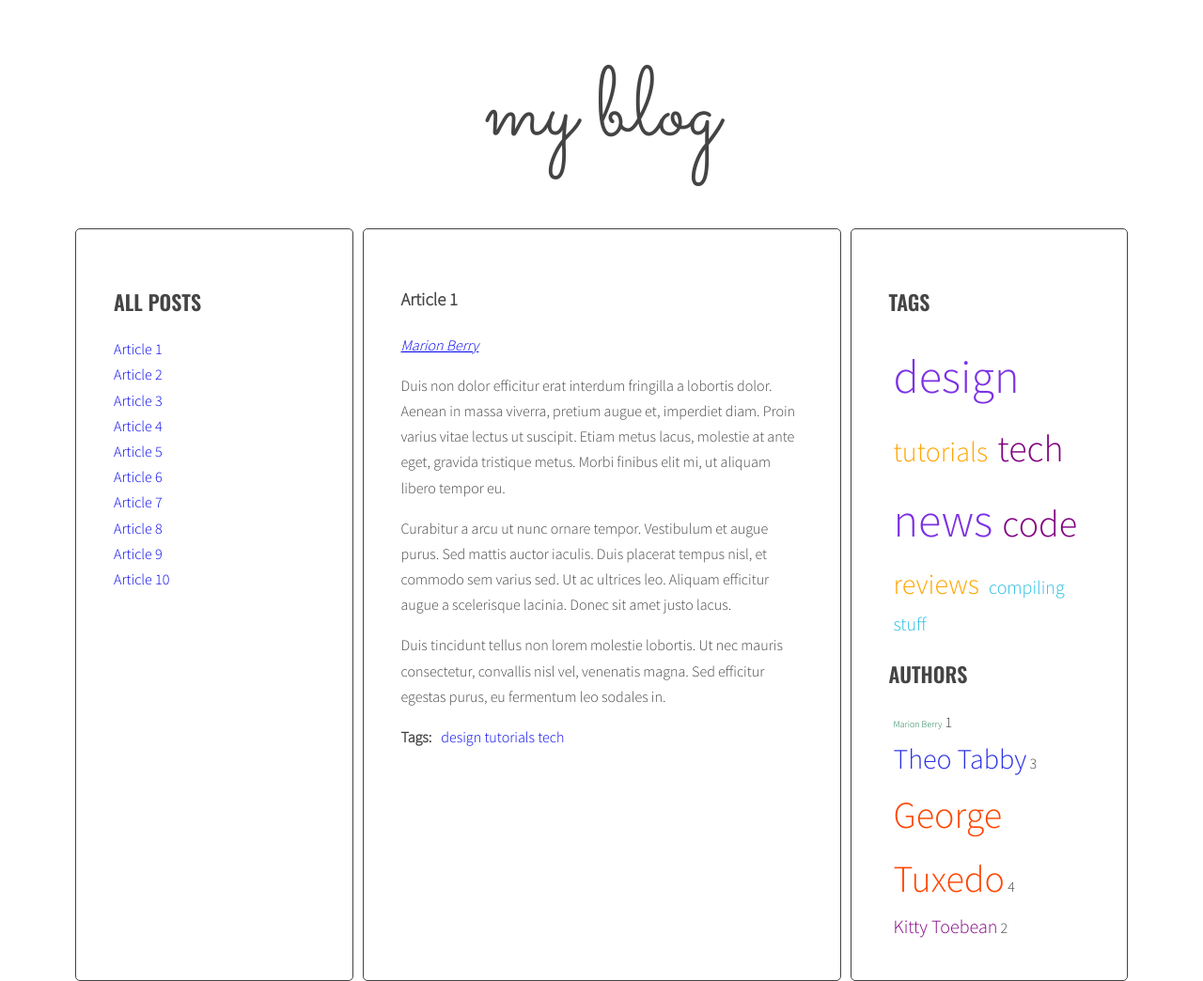
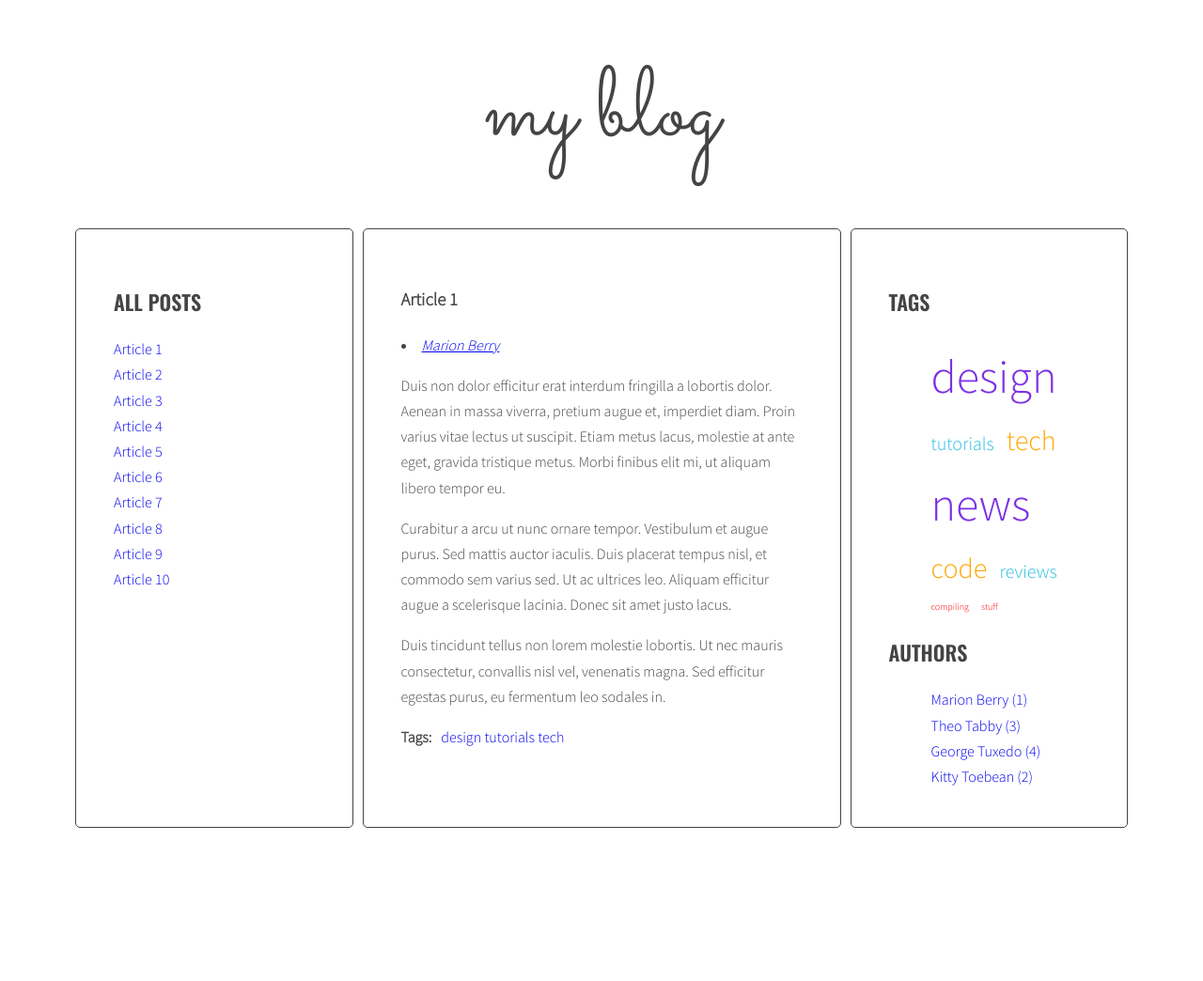
Before and after one commit to Geometric7/javascript-blog, a website: page index.html in a window 1280 px wide. Shown: the whole page at 94% size. After the commit the page ends 889 px from the top, so only its background shows below. Drawn offline with nearby package versions, Linux system fonts and the light colour scheme.

Commit message:
Edit/fix js

```diff
--- a/js/script.js
+++ b/js/script.js
@@ -1,354 +1,354 @@
+'use strict';
 const templates = {
-    articleLink: Handlebars.compile(document.querySelector('#template-article-link').innerHTML)
+    articleLink: Handlebars.compile(document.querySelector('#template-article-link').innerHTML),
+    articleTag: Handlebars.compile(document.querySelector('#template-article-tag').innerHTML),
+    articleAuthor: Handlebars.compile(document.querySelector('#template-article-author').innerHTML),
+    tagCloudLink: Handlebars.compile(document.querySelector('#template-tag-cloud-link').innerHTML),
+    authorCloudLink: Handlebars.compile(document.querySelector('#template-author-cloud-link').innerHTML)
 };
-'use strict';
+const optArticleSelector = '.post',
+    optTitleSelector = '.post-title',
+    optTitleListSelector = '.titles',
+    optArticleTagsSelector = '.post-tags .list',
+    optArticleAuthorSelector = '.post-author',
+    optCloudClassCount = '5',
+    optCloudClassPrefix = 'tag-size-';
 
 const titleClickHandler = function(event) {
     event.preventDefault();
     const clickedElement = this;
-
-    console.log('Link was clicked!');
-    console.log('event');
-
-    /* [DONE] remove class 'active' from all article links  */
     const activeLinks = document.querySelectorAll('.titles a.active');
 
     for (let activeLink of activeLinks) {
         activeLink.classList.remove('active');
     }
 
-    /* [DONE] add class 'active' to the clicked link */
     clickedElement.classList.add('active');
-
-    /* [DONE] remove class 'active' from all articles */
     const activeArticles = document.querySelectorAll('.posts article.active');
 
     for (let activeArticle of activeArticles) {
         activeArticle.classList.remove('active');
     }
 
-    /* [DONE] get 'href' attribute from the clicked link */
-    /*const hrefValue = clickedElement.getAttribute('href').replace('#', '');
-    const articleToActivate = document.getElementById(hrefValue);
-    articleToActivate.classList.add('active');*/
-
-    const articleSelector = clickedElement.getAttribute('href');
-
-    /* [DONE] find the correct article using the selector (value of 'href' attribute) */
-    const targetArticle = document.querySelector(articleSelector);
-
-
-    /* [DONE] add class 'active' to the correct article */
-    targetArticle.classList.add('active');
-    console.log(targetArticle);
+    const selectedArticle = clickedElement.getAttribute('href');
+    const findArticle = document.querySelector(selectedArticle);
+    findArticle.classList.add('active');
 };
 
-const optArticleSelector = '.post',
-    optTitleSelector = '.post-title',
-    optTitleListSelector = '.titles',
-    optArticleTagsSelector = '.post-tags .list',
-    optArticleAuthorSelector = '.post-author',
-    optCloudClassCount = 5,
-    optCloudClassPrefix = 'tag-size-',
-    optAuthorsListSelector = '.authors.list',
-    optAuthorClassCount = 5,
-    optAuthorClassPrefix = 'author-size-';
-
+/*function generateTitleLinks */
 function generateTitleLinks(customSelector = '') {
 
-    /* [DONE] remove contents of titleList */
+    /* remove contents of titleList */
     const titleList = document.querySelector(optTitleListSelector);
     titleList.innerHTML = '';
-    /* [DONE]  for each article */
 
+    /* for each article */
     const articles = document.querySelectorAll(optArticleSelector + customSelector);
     let html = '';
+
+    /*start loop*/
+
     for (let article of articles) {
-        /* [DONE] get the article id */
+
+        /* get the article id */
         const articleId = article.getAttribute('id');
-        /* [DONE] find the title element */
+
+        /* find the title element */
         const articleTitle = article.querySelector(optTitleSelector).innerHTML;
-        /* [DONE] get the title from the title element */
 
-        /* [DONE] create HTML of the link */
-        /*const linkHTML = '<li><a href="#' + articleId + '"><span>' + articleTitle + '</span></a></li>';*/
+        /* get the title from the title element */
+
+        /* create HTML of the link */
         const linkHTMLData = {
             id: articleId,
             title: articleTitle
         };
         const linkHTML = templates.articleLink(linkHTMLData);
 
+        /* insert link into titleList */
         html = html + linkHTML;
     }
 
-    /* [DONE] insert link into titleList */
     titleList.innerHTML = html;
+
     const links = document.querySelectorAll('.titles a');
+
     for (let link of links) {
         link.addEventListener('click', titleClickHandler);
     }
 }
-
-
 generateTitleLinks();
 
-/* calcTagsParams */
+/* Function calculateTagsParams */
+
 function calculateTagsParams(tags) {
-    const params = {
-        min: 1,
-        max: 5,
-    };
-    console.log(params);
+    let max = 0,
+        min = 99999,
+        tagsParams = {
+            min,
+            max
+        };
+    console.log(calculateTagsParams);
 
     for (let tag in tags) {
-        console.log(tag + ' is used ' + tags[tag] + 'times');
+        console.log(tag + ' is used ' + tags[tag] + ' times');
+        tagsParams.max = Math.max(tags[tag], tagsParams.max);
+        tagsParams.min = Math.min(tags[tag], tagsParams.min);
+    }
+    return tagsParams;
+}
 
-        params.max = Math.max(tags[tag], params.max);
-        params.min = Math.min(tags[tag], params.min);
+function calculateAuthorsParams(authors) {
+    let max = 0,
+        min = 99999,
+        authorsParams = {
+            min,
+            max
+        };
+    console.log(calculateTagsParams);
 
-        if (tags[tag] > params.max) {
-            params.max = tags[tag];
-        }
-        if (tags[tag] < params.min) {
-            params.min = tags[tag];
-        }
+    for (let author in authors) {
+        authorsParams.max = Math.max(authors[author], authorsParams.max);
+        authorsParams.min = Math.min(authors[author], authorsParams.min);
     }
-    return params;
+    return authorsParams;
 }
-/*calculateTagClass*/
+
+/* Function calculateTagClass */
 function calculateTagClass(count, params) {
-    const normalizedCount = count - params.min;
-    const normalizedMax = params.max - params.min;
-    const percentage = normalizedCount / normalizedMax;
-    const classNumber = Math.floor(percentage * (optCloudClassCount - 1) + 1);
+    const normalizedCount = count - params.min,
+        normalizedMax = params.max - params.min,
+        percentage = normalizedCount / normalizedMax,
+        classNumber = Math.floor(percentage * (optCloudClassCount - 1) + 1);
     return optCloudClassPrefix + classNumber;
 }
 
+/* function generateTags*/
 function generateTags() {
+    /* [NEW] create a new variable allTags with an empty object */
 
-    /* [new] create a new variable allTags with empty object */
     let allTags = {};
 
     /* find all articles */
+
     const articles = document.querySelectorAll('.post');
 
     /* START LOOP: for every article: */
+
     for (let article of articles) {
-        console.log(article);
-
 
         /* find tags wrapper */
-        const tagsWrapper = article.querySelector(optArticleTagsSelector);
+
+        const tagWrapper = article.querySelector(optArticleTagsSelector);
 
         /* make html variable with empty string */
+
         let html = '';
 
         /* get tags from data-tags attribute */
+
         const articleTags = article.getAttribute('data-tags');
+
         console.log(articleTags);
 
         /* split tags into array */
+
         const articleTagsArray = articleTags.split(' ');
 
         /* START LOOP: for each tag */
+
         for (let tag of articleTagsArray) {
-            console.log(tag);
 
             /* generate HTML of the link */
-            const linkHTML = '<li><a href="#tag-' + '">' + tag + '</a></li>';
 
+            const linkHTMLData = {
+                id: articleTags,
+                title: tag
+            };
+            const linkHTML = templates.articleLink(linkHTMLData);
+
+            console.log(linkHTML);
+
+            /* add generated code to html variable */
 
             html += linkHTML + ' ';
 
+            /* [NEW] check if this link is NOT already in allTags */
             if (!allTags[tag]) {
+                /* [NEW] add tag to allTags object */
                 allTags[tag] = 1;
             } else {
                 allTags[tag]++;
             }
+        }
+        /* END LOOP: for each tag */
 
-            /* END LOOP: for each tag */
-        }
+        console.log('END LOOP: for each tag');
+
         /* insert HTML of all the links into the tags wrapper */
-        tagsWrapper.innerHTML = html;
-        console.log(html);
-        /* END LOOP: for every article: */
+        console.log('insert HTML');
 
+        tagWrapper.innerHTML = html;
+
+        console.log('END LOOP: for every article');
     }
+
+    /* [NEW] find list of tags in right column */
     const tagList = document.querySelector('.tags');
+
     const tagsParams = calculateTagsParams(allTags);
-    let allTagsHTML = '';
+
+    console.log('tagsParams:', tagsParams);
+
+    /* [NEW] create variable for all links HTML code */
+
+    const allTagsData = {
+        tags: []
+    };
+
+    /* [NEW] START LOOP: for each tag in allTags: */
 
     for (let tag in allTags) {
-        const tagLinkHTML = '<li><a class="' + calculateTagClass(allTags[tag], tagsParams) + ' " href="#tag-' + tag + '">' + tag + '</a></li>';
-        allTagsHTML += tagLinkHTML;
+
+        /* [NEW] generate code of a link and add it to allTagsHTML */
+
+        const tagLinkHTML = calculateTagClass(allTags[tag], tagsParams);
+        console.log('tagLinkHTML:', tagLinkHTML);
+
+        allTagsData.tags.push({
+
+            tag: tag,
+
+            count: allTags[tag],
+
+            className: calculateTagClass(allTags[tag], tagsParams)
+        });
     }
 
-    tagList.innerHTML = allTagsHTML;
-    console.log(allTags);
+    /* [NEW] END LOOP: for each tag in allTags: */
+
+    /*[NEW] add HTML from allTagsHTML to tagList */
+
+    tagList.innerHTML = templates.tagCloudLink(allTagsData);
+
+    console.log(allTagsData);
 }
+
 
 generateTags();
 
+/*add action after clicking tag*/
 function tagClickHandler(event) {
+
     /* prevent default action for this event */
     event.preventDefault();
 
     /* make new constant named "clickedElement" and give it the value of "this" */
-    const clickedElement = this;
+    const clickedElement = this,
 
-    /* make a new constant "href" and read the attribute "href" of the clicked element */
-    const href = clickedElement.getAttribute('href');
+        /* make a new constant "href" and read the attribute "href" of the clicked element */
+        href = clickedElement.getAttribute('href'),
 
-    /* make a new constant "tag" and extract tag from the "href" constant */
-    const tag = href.replace('#tag-', '');
-    console.log(tag);
+        /* make a new constant "tag" and extract tag from the "href" constant */
+        tag = href.replace('#tag-', ''),
 
-    /* find all tag links with class active */
-    const activeTags = document.querySelectorAll('a.active[href^="#tag-"]');
+        /* find all tag links with class active */
+        activeTags = document.querySelectorAll('a.active[href^="#tag-"]');
 
     /* START LOOP: for each active tag link */
-
-    let html = '';
     for (let activeTag of activeTags) {
 
         /* remove class active */
         activeTag.classList.remove('active');
+    }
+
+    const clickedTags = document.querySelectorAll('a[href="' + href + '"]');
+
+    for (let clickedTag of clickedTags) {
+        clickedTag.classList.add('active');
         /* END LOOP: for each active tag link */
     }
-    /* find all tag links with "href" attribute equal to the "href" constant */
-    const tagLinks = document.querySelectorAll('a.active[href^="#tag-"]');
-    /* START LOOP: for each found tag link */
-    for (let tagLink of tagLinks) {
-        /* add class active */
-        tagLink.classList.add('active');
-        /* END LOOP: for each found tag link */
-    }
-    /* execute function "generateTitleLinks" with article selector as argument */
+
     generateTitleLinks('[data-tags~="' + tag + '"]');
 }
 
+
 function addClickListenersToTags() {
-    console.log(addClickListenersToTags);
+
     /* find all links to tags */
-    const tagLinks = document.querySelectorAll('a[href^="#tag-"]');
+    const tags = document.querySelectorAll('a[href^="#tag-"]');
+
     /* START LOOP: for each link */
-    for (let tagLink of tagLinks) {
+    for (let tag of tags) {
+
         /* add tagClickHandler as event listener for that link */
-        tagLink.addEventListener('click', tagClickHandler);
+        tag.addEventListener('click', tagClickHandler);
         /* END LOOP: for each link */
     }
 }
-
 addClickListenersToTags();
-
-function calculateAuthorsParams(authors) {
-    const params = {
-        min: 1,
-        max: 5,
-    };
-    console.log(params);
-
-    for (let author in authors) {
-        params.max = Math.max(authors[author], params.max);
-        params.min = Math.min(authors[author], params.min);
-    }
-    return params;
-}
-
-/* class */
-
-function calculateAuthorClass(count, params) {
-    const normalizedCount = count - params.min;
-    const normalizedMax = params.max - params.min;
-    const percentage = normalizedCount / normalizedMax;
-    const classNumber = Math.floor(percentage * (optAuthorClassCount - 1) + 1);
-    return optAuthorClassPrefix + classNumber;
-}
 
 function generateAuthors() {
     let allAuthors = {};
-
-    /*find all articles */
-
     const articles = document.querySelectorAll(optArticleSelector);
 
-    /* loop */
     for (let article of articles) {
-        console.log(article);
-        /*f tags wrapper*/
-        const authorsWrapper = article.querySelector(optArticleAuthorSelector);
-        /*html-empty-string*/
+        const authorList = article.querySelector(optArticleAuthorSelector);
         let html = '';
+        const articleAuthor = article.getAttribute('data-author'),
+            linkAuthorData = {
+                author: articleAuthor
+            },
+            authorHTML = templates.articleAuthor(linkAuthorData);
+        html = html + authorHTML;
+        if (!allAuthors[articleAuthor]) {
+            allAuthors[articleAuthor] = 1;
+        } else {
+            allAuthors[articleAuthor]++;
+        }
+        authorList.innerHTML = html;
+    }
+    const authorList = document.querySelector('.authors'),
+        authorsParams = calculateAuthorsParams(allAuthors);
+    console.log('authorParams:', authorsParams);
+    let allAuthorsHTML = {
+        allAuthors: []
+    };
 
-        const articleAuthors = article.getAttribute('data-author');
+    for (let author in allAuthors) {
+        allAuthorsHTML.allAuthors.push({
+            author: author,
+            count: allAuthors[author]
+        });
+        //old HTML code allAuthorsHTML += '<li><a href="#author-' + author + '">' + author + ' (' + (allAuthors[author]) + ')</a></li>';
+    }
+    authorList.innerHTML = templates.authorCloudLink(allAuthorsHTML);
+}
+generateAuthors();
 
-        /*insert html of all the links into tags wrapper*/
-        const linkHTML = '<a href ="#author-' + articleAuthors + '">' + articleAuthors + '</a>';
-        authorsWrapper.insertAdjacentHTML('afterbegin', linkHTML);
+function authorClickHandler(event) {
+    event.preventDefault();
+    const clickedElement = this,
+        href = clickedElement.getAttribute('href'),
+        author = href.replace('#author-', ''),
+        activeAuthors = document.querySelectorAll('a.active[href^="#author-"]');
 
-        html = html + linkHTML;
+    for (let activeAuthor of activeAuthors) {
+        activeAuthor.classList.remove('active');
+    }
+    const clickedAuthors = document.querySelectorAll('a[href="' + href + '"]');
 
-        /* check if this is link NOT already in all Tags */
-        if (!allAuthors[articleAuthors]) {
-            allAuthors[articleAuthors] = 1;
-        } else {
-            allAuthors[articleAuthors]++;
-        }
-
-
-        /* push generated to html var */
-        authorsWrapper.innerHTML = html;
-        console.log(html);
+    for (let clickedAuthor of clickedAuthors) {
+        clickedAuthor.classList.add('active');
     }
-
-    const authorList = document.querySelector(optAuthorsListSelector);
-    const authorsParams = calculateAuthorsParams(allAuthors);
-    console.log('authorsParams:', authorsParams);
-
-    let allAuthorsHTML = '';
-
-    for (let articleAuthor in allAuthors) {
-        const authorLinkHTML = calculateAuthorClass(allAuthors[articleAuthor], authorsParams);
-        allAuthorsHTML += '<li><a href="#author-' + articleAuthor + '" class ="' + authorLinkHTML + '">' + articleAuthor + '</a> ' + allAuthors[articleAuthor] + '</li>';
-    }
-    authorList.innerHTML = allAuthorsHTML;
+    generateTitleLinks('[data-author="' + author + '"]');
 }
 
-generateAuthors();
+function addClickListenersToAuthors() {
+    const authors = document.querySelectorAll('a[href^="#author-"]');
 
-const authorClickHandler = function(event) {
-
-    event.preventDefault();
-    const clickedElement = this;
-
-    const href = clickedElement.getAttribute('href');
-    console.log('href:', href);
-
-    const author = href.replace('#author-', '');
-    console.log('author:', author);
-
-    const activeAuthorLinks = document.querySelectorAll('a[href^="#author-"]');
-
-    for (let activeAuthorLink of activeAuthorLinks) {
-        activeAuthorLink.classList.remove('active');
+    for (let author of authors) {
+        author.addEventListener('click', authorClickHandler);
     }
-    const tagLinks = document.querySelectorAll('a[href="' + href + '"]');
-    for (let tag of tagLinks) {
-        tag.classList.add('active');
-    }
-
-    generateTitleLinks('[data-author="' + author + '"]');
-};
-
-const addClickListenersToAuthors = function() {
-    console.log(addClickListenersToAuthors);
-
-    const authorLinks = document.querySelectorAll('a[href^="#author-"]');
-    for (let authorLink of authorLinks) {
-        authorLink.addEventListener('click', authorClickHandler);
-    }
-
-
-    addClickListenersToAuthors();
-
-};
+}
+addClickListenersToAuthors();
```
Also changed, not shown: index.html (+17 -14 lines).
